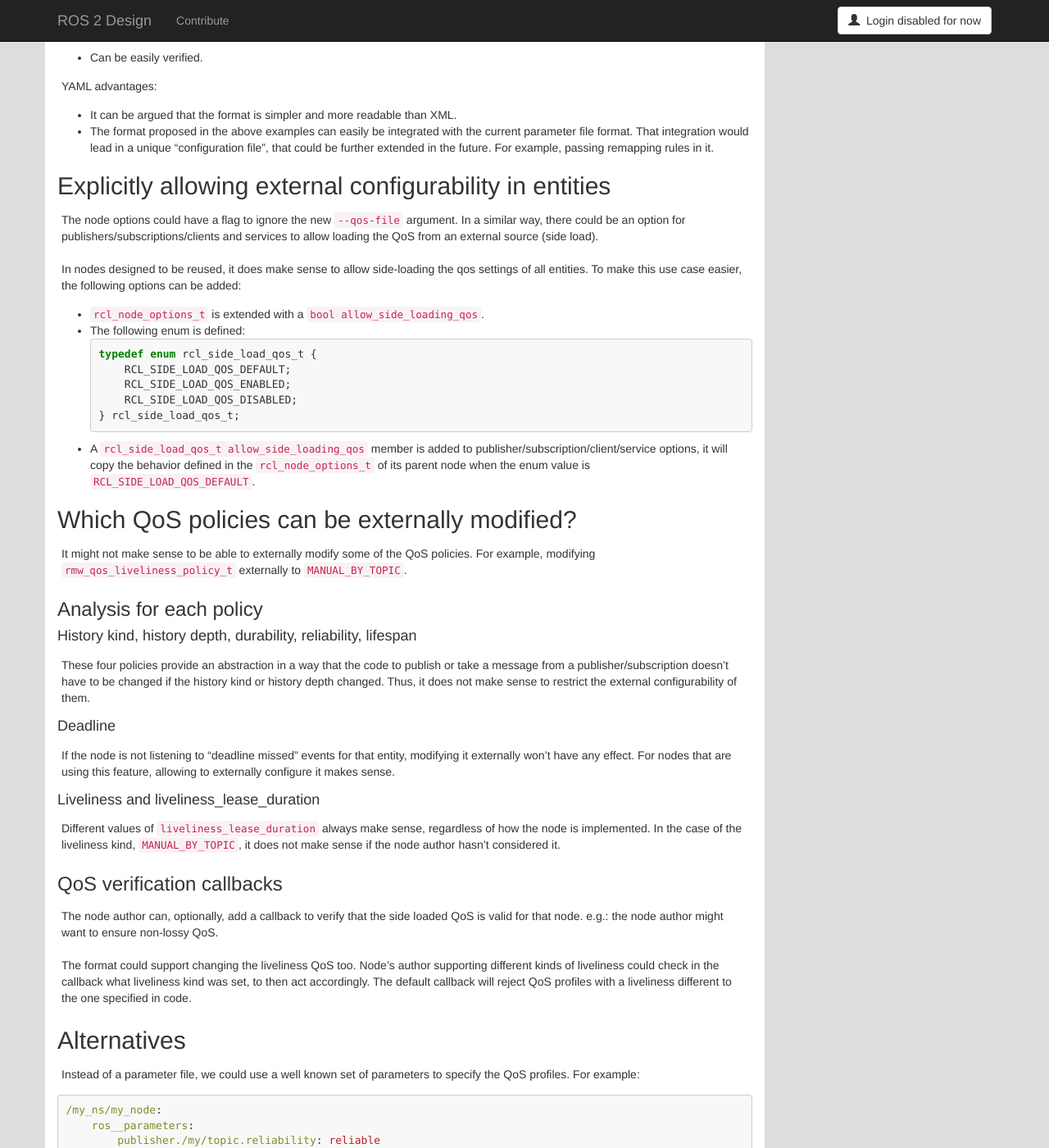
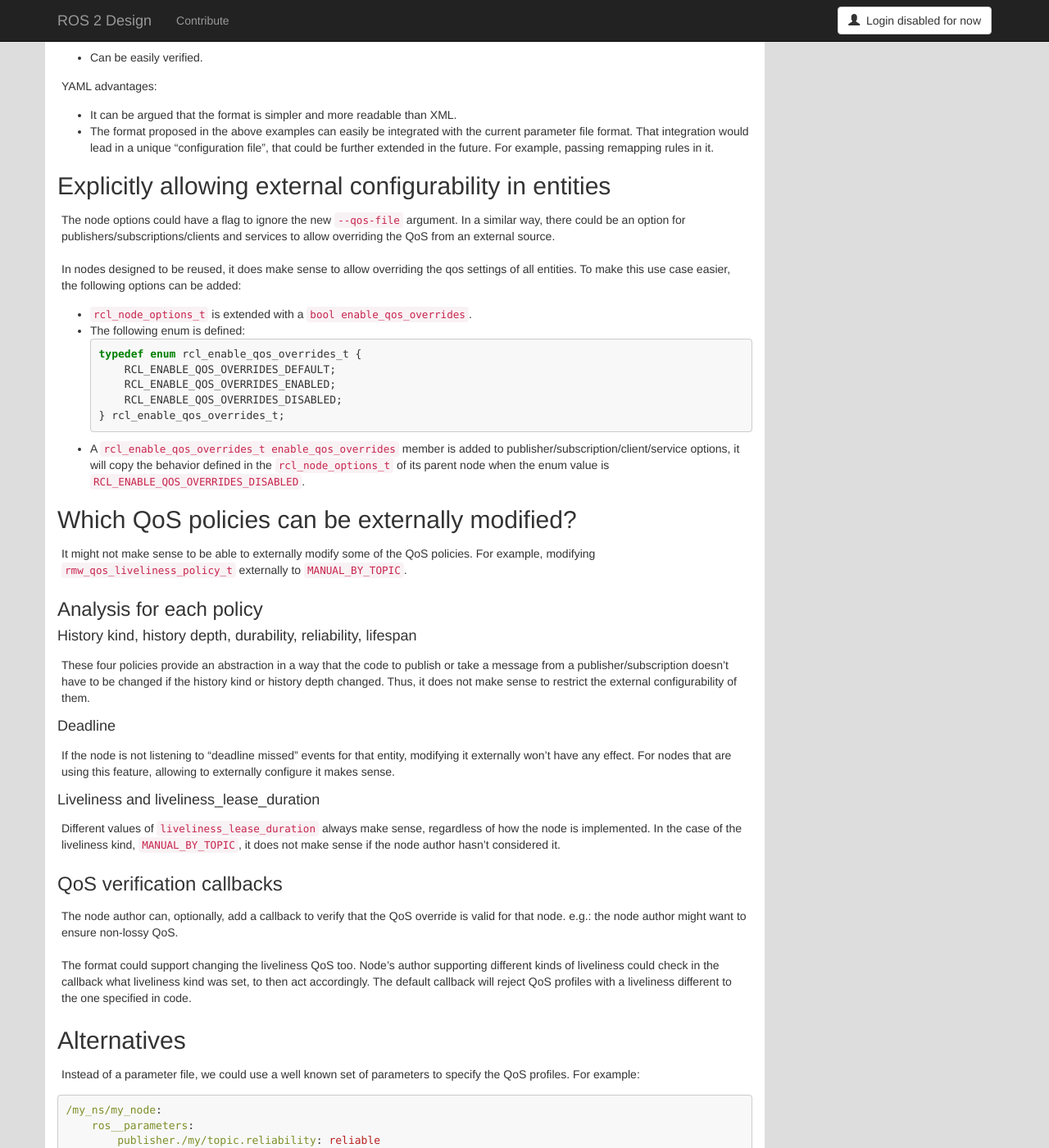
Before and after one commit to ros2/design, a Jekyll site: the page built from articles/external_qos_file.md, in a window 1280 px wide and 1400 px high, scrolled down 10422 px. Shown: the whole window at 82% size. Built offline with Jekyll 4.4.1, drawn with Linux system fonts in a browser that asks for light colours; nearby versions of some CDN libraries.

Commit message:
Use 'QoS override' instead of 'side-loaded QoS'
Signed-off-by: Ivan Santiago Paunovic <ivanpauno@ekumenlabs.com>

````diff
--- a/articles/external_qos_file.md
+++ b/articles/external_qos_file.md
@@ -578,21 +578,21 @@
 ## Explicitly allowing external configurability in entities
 
 The node options could have a flag to ignore the new `--qos-file` argument.
-In a similar way, there could be an option for publishers/subscriptions/clients and services to allow loading the QoS from an external source (side load).
+In a similar way, there could be an option for publishers/subscriptions/clients and services to allow overriding the QoS from an external source.
 
-In nodes designed to be reused, it does make sense to allow side-loading the qos settings of all entities.
+In nodes designed to be reused, it does make sense to allow overriding the qos settings of all entities.
 To make this use case easier, the following options can be added:
 
-- `rcl_node_options_t` is extended with a `bool allow_side_loading_qos`.
+- `rcl_node_options_t` is extended with a `bool enable_qos_overrides`.
 - The following enum is defined:
   ```c
-  typedef enum rcl_side_load_qos_t {
-      RCL_SIDE_LOAD_QOS_DEFAULT;
-      RCL_SIDE_LOAD_QOS_ENABLED;
-      RCL_SIDE_LOAD_QOS_DISABLED;
-  } rcl_side_load_qos_t;
+  typedef enum rcl_enable_qos_overrides_t {
+      RCL_ENABLE_QOS_OVERRIDES_DEFAULT;
+      RCL_ENABLE_QOS_OVERRIDES_ENABLED;
+      RCL_ENABLE_QOS_OVERRIDES_DISABLED;
+  } rcl_enable_qos_overrides_t;
   ```
-- A `rcl_side_load_qos_t allow_side_loading_qos` member is added to publisher/subscription/client/service options, it will copy the behavior defined in the `rcl_node_options_t` of its parent node when the enum value is `RCL_SIDE_LOAD_QOS_DEFAULT`.
+- A `rcl_enable_qos_overrides_t enable_qos_overrides` member is added to publisher/subscription/client/service options, it will copy the behavior defined in the `rcl_node_options_t` of its parent node when the enum value is `RCL_ENABLE_QOS_OVERRIDES_DISABLED`.
 
 ## Which QoS policies can be externally modified?
 
@@ -618,7 +618,7 @@
 
 ### QoS verification callbacks
 
-The node author can, optionally, add a callback to verify that the side loaded QoS is valid for that node.
+The node author can, optionally, add a callback to verify that the QoS override is valid for that node.
 e.g.: the node author might want to ensure non-lossy QoS.
 
 The format could support changing the liveliness QoS too.
````
